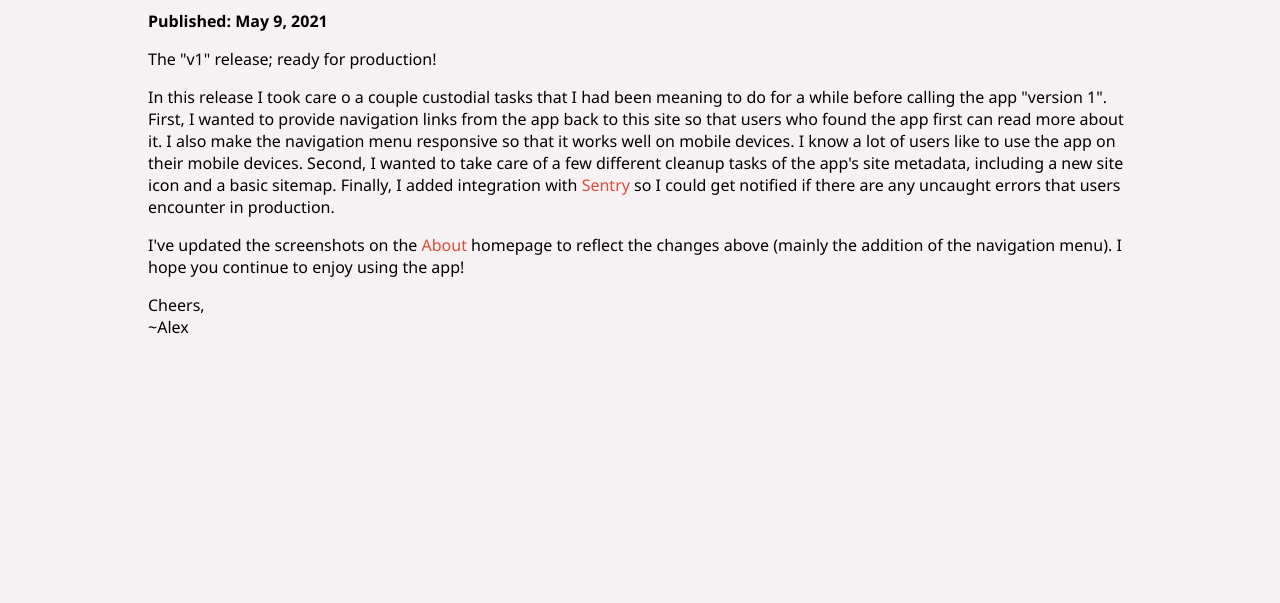
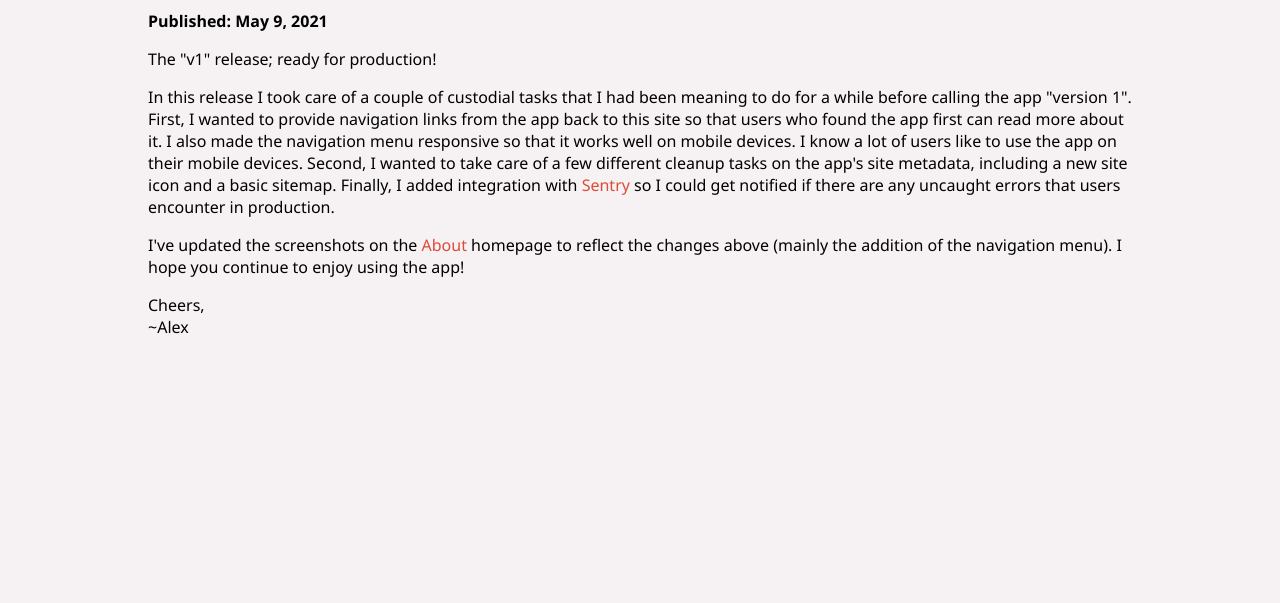
Before and after one commit to alexgladd/bm-hotgroups-www, a Gatsby site: page /news/2021-05-09-release-1.0.0 in a window 1280 px wide. Shown: the part 146-749 px from the top of the page. Built offline with nearby package versions, Linux system fonts and the light colour scheme; Gatsby itself is replaced by a stand-in of ours.

Commit message:
Fix release 1.0.0 news typos

```diff
--- a/src/news/2021-05-09-release-1.0.0.md
+++ b/src/news/2021-05-09-release-1.0.0.md
@@ -6,12 +6,12 @@ date: 2021-05-09
 
 The "v1" release; ready for production!
 <!-- excerpt -->
-In this release I took care o a couple custodial tasks that I had been meaning to do for a while
+In this release I took care of a couple of custodial tasks that I had been meaning to do for a while
 before calling the app "version 1". First, I wanted to provide navigation links from the app back
-to this site so that users who found the app first can read more about it. I also make the
+to this site so that users who found the app first can read more about it. I also made the
 navigation menu responsive so that it works well on mobile devices. I know a lot of users like to
 use the app on their mobile devices. Second, I wanted to take care of a few different cleanup tasks
-of the app's site metadata, including a new site icon and a basic sitemap. Finally, I added
+on the app's site metadata, including a new site icon and a basic sitemap. Finally, I added
 integration with [Sentry](https://sentry.io) so I could get notified if there are any uncaught
 errors that users encounter in production.
 
```
